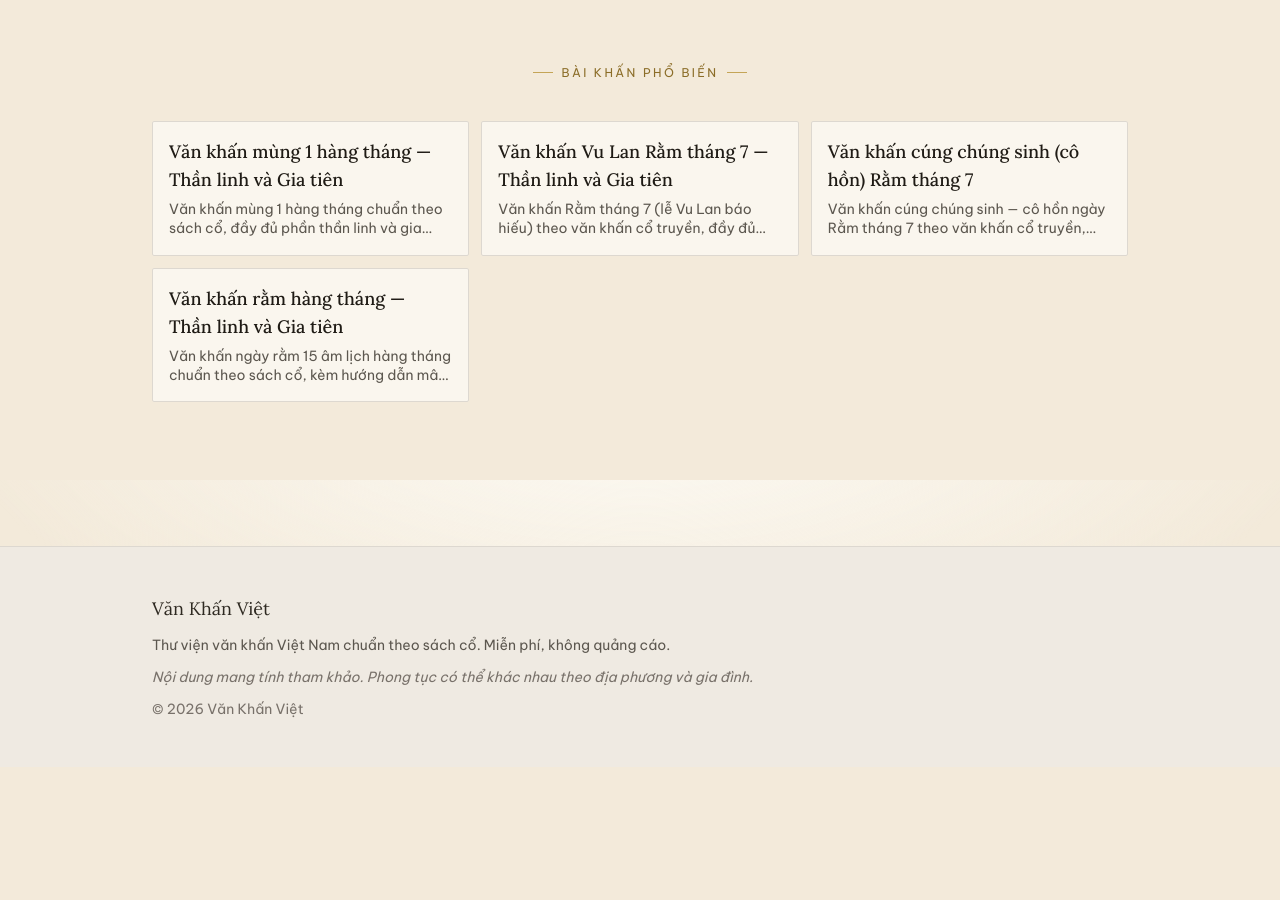
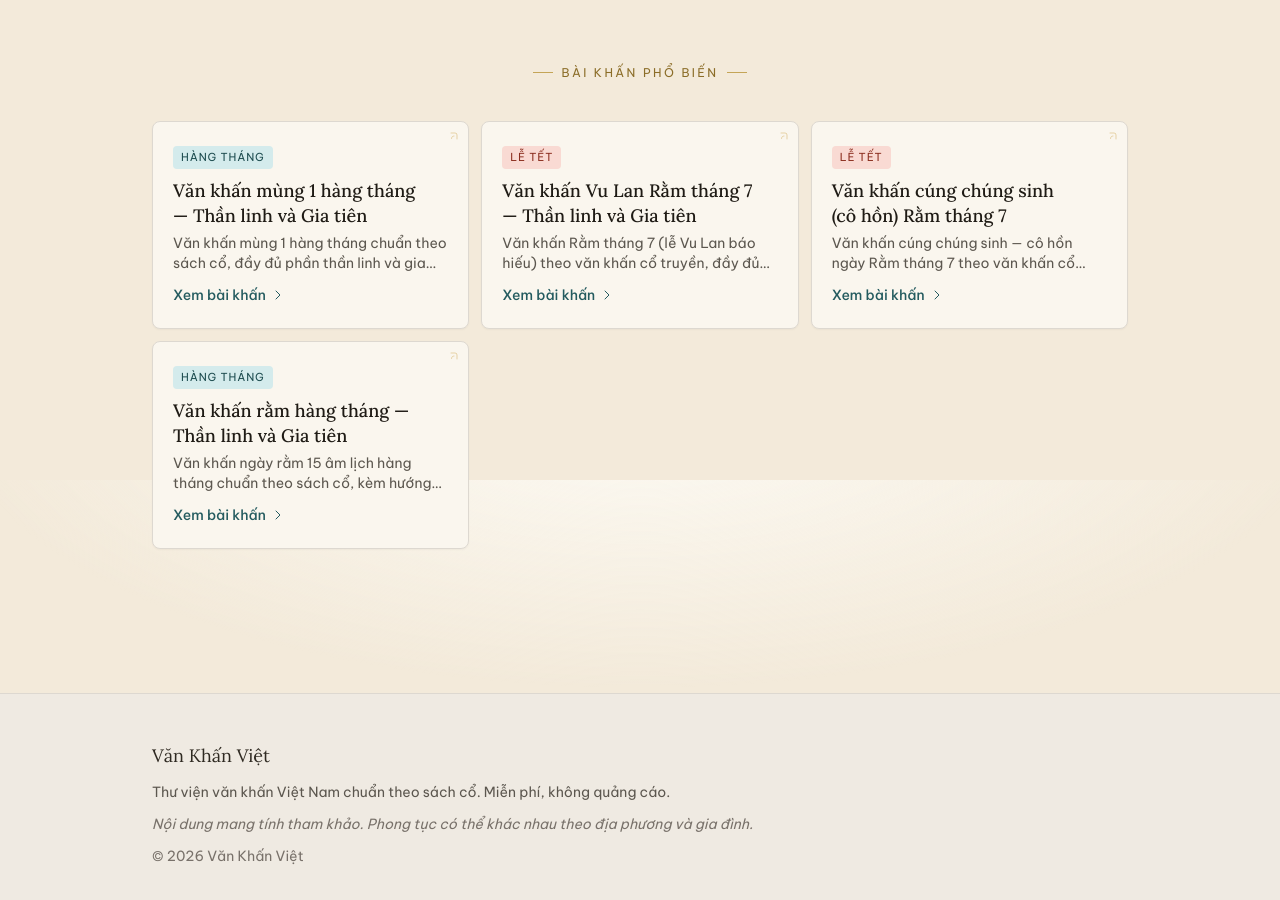
Before and after one commit to dthanhvu03/vibe_vankhan, a Next.js app: page / in a window 1280 px wide. Shown: the part 1120-2020 px from the top of the page. Before the commit the page ends 1887 px from the top, so only its background shows below. Built offline with nearby package versions, Linux system fonts and the light colour scheme.

Commit message:
Decorate van khan cards: category tag, corner ornament, CTA, hover lift
Co-Authored-By: Claude Opus 4.8 <noreply@anthropic.com>

```diff
--- a/src/app/[category]/page.tsx
+++ b/src/app/[category]/page.tsx
@@ -4,6 +4,7 @@ import type { Metadata } from 'next'
 import { Header } from '@/components/Header'
 import { Footer } from '@/components/Footer'
 import { AltarPanel } from '@/components/AltarPanel'
+import { VanKhanCard } from '@/components/VanKhanCard'
 import {
   CATEGORY_META,
   getVanKhanByCategory,
@@ -86,20 +87,7 @@ export default function CategoryPage({ params }: Props) {
           ) : (
             <div className="grid gap-4 md:grid-cols-2">
               {entries.map((entry) => (
-                <Link
-                  key={entry.frontmatter.slug}
-                  href={`/van-khan/${entry.frontmatter.slug}`}
-                  className="cat-card"
-                >
-                  <h2 className="font-serif text-lg font-medium text-stone-900 mb-1.5">
-                    {entry.frontmatter.title}
-                  </h2>
-                  {entry.frontmatter.description && (
-                    <p className="text-sm text-stone-600 line-clamp-3 leading-snug">
-                      {entry.frontmatter.description}
-                    </p>
-                  )}
-                </Link>
+                <VanKhanCard key={entry.frontmatter.slug} entry={entry} />
               ))}
             </div>
           )}
--- a/src/app/page.tsx
+++ b/src/app/page.tsx
@@ -11,6 +11,7 @@ import {
 import { OrnamentLotus } from '@/components/ornaments'
 import { AltarPanel } from '@/components/AltarPanel'
 import { HomToday } from '@/components/HomToday'
+import { VanKhanCard } from '@/components/VanKhanCard'
 import { getAllVanKhan, CATEGORY_META, type Category } from '@/lib/content'
 
 const SITE_URL = 'https://vankhanviet.com'
@@ -149,20 +150,11 @@ export default function HomePage() {
             </div>
             <div className="grid gap-3 md:grid-cols-2 lg:grid-cols-3">
               {featured.map((entry) => (
-                <Link
+                <VanKhanCard
                   key={entry.frontmatter.slug}
-                  href={`/van-khan/${entry.frontmatter.slug}`}
-                  className="cat-card"
-                >
-                  <h3 className="font-serif text-lg font-medium text-stone-900 mb-1.5">
-                    {entry.frontmatter.title}
-                  </h3>
-                  {entry.frontmatter.description && (
-                    <p className="text-sm text-stone-600 line-clamp-2 leading-snug">
-                      {entry.frontmatter.description}
-                    </p>
-                  )}
-                </Link>
+                  entry={entry}
+                  showCategory
+                />
               ))}
             </div>
           </section>
--- /dev/null
+++ b/src/components/VanKhanCard.tsx
@@ -0,0 +1,58 @@
+import Link from 'next/link'
+import { CATEGORY_META, type Category } from '@/lib/categories'
+import { OrnamentCorner } from './ornaments'
+import { IconChevronRight } from './icons'
+
+const TAG_ACCENT: Record<Category, string> = {
+  'hang-thang': 'bg-ink-100 text-ink-700',
+  'le-tet': 'bg-vermilion-100 text-vermilion-700',
+  'gia-dinh': 'bg-ochre-100 text-ochre-700',
+  'kinh-doanh': 'bg-ink-100 text-ink-700',
+}
+
+interface Props {
+  entry: {
+    frontmatter: {
+      slug: string
+      title: string
+      description?: string
+      category: Category
+    }
+  }
+  showCategory?: boolean
+}
+
+export function VanKhanCard({ entry, showCategory = false }: Props) {
+  const { slug, title, description, category } = entry.frontmatter
+  return (
+    <Link
+      href={`/van-khan/${slug}`}
+      className="group relative block bg-cream border border-stone-200 rounded-lg p-5 no-underline shadow-sm transition-all duration-200 hover:-translate-y-0.5 hover:shadow-md hover:border-ochre-400"
+    >
+      <OrnamentCorner className="absolute top-2.5 right-2.5 w-5 h-5 text-ochre-300 -scale-x-100 transition-colors group-hover:text-ochre-500" />
+
+      {showCategory && (
+        <span
+          className={`inline-flex items-center text-[11px] tracking-[0.08em] uppercase font-sans rounded px-2 py-0.5 mb-2.5 ${TAG_ACCENT[category]}`}
+        >
+          {CATEGORY_META[category].name}
+        </span>
+      )}
+
+      <h3 className="font-serif text-lg font-medium text-stone-900 mb-1.5 leading-snug pr-6">
+        {title}
+      </h3>
+
+      {description && (
+        <p className="text-sm text-stone-600 line-clamp-2 leading-snug">
+          {description}
+        </p>
+      )}
+
+      <span className="mt-3 inline-flex items-center gap-1 text-sm font-medium text-ink-600">
+        Xem bài khấn
+        <IconChevronRight className="w-4 h-4 transition-transform group-hover:translate-x-0.5" />
+      </span>
+    </Link>
+  )
+}
```
